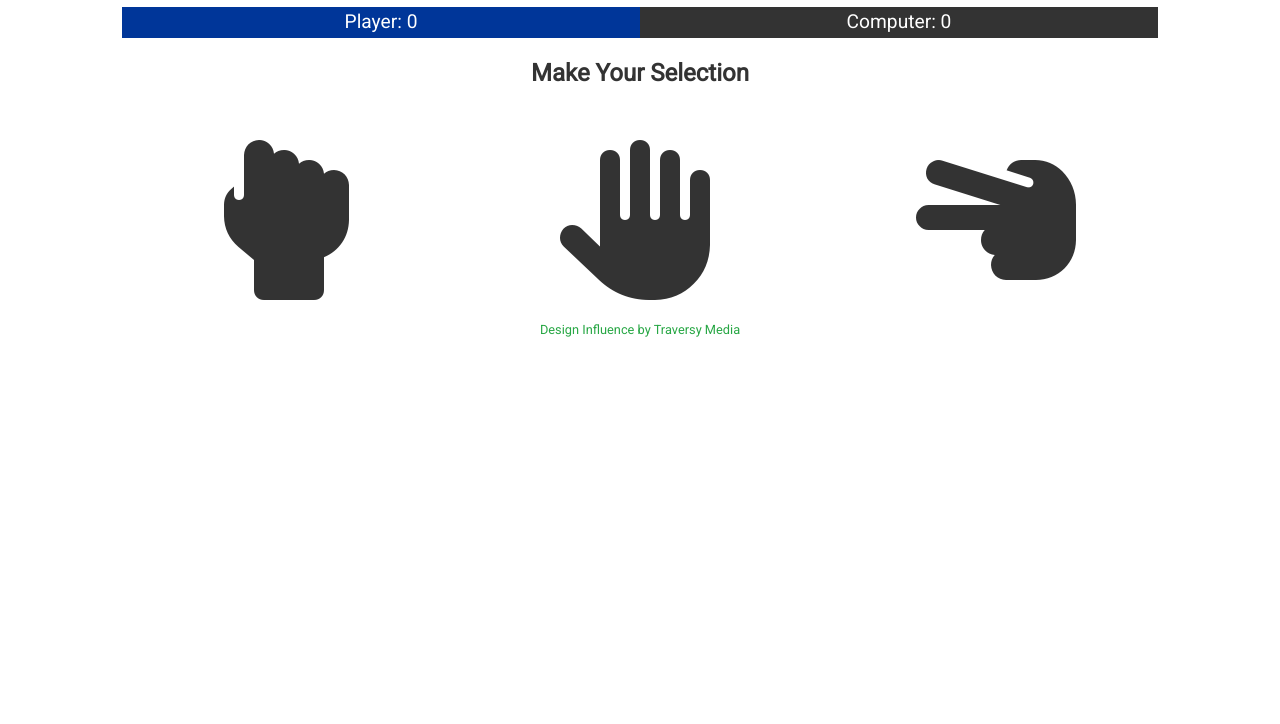
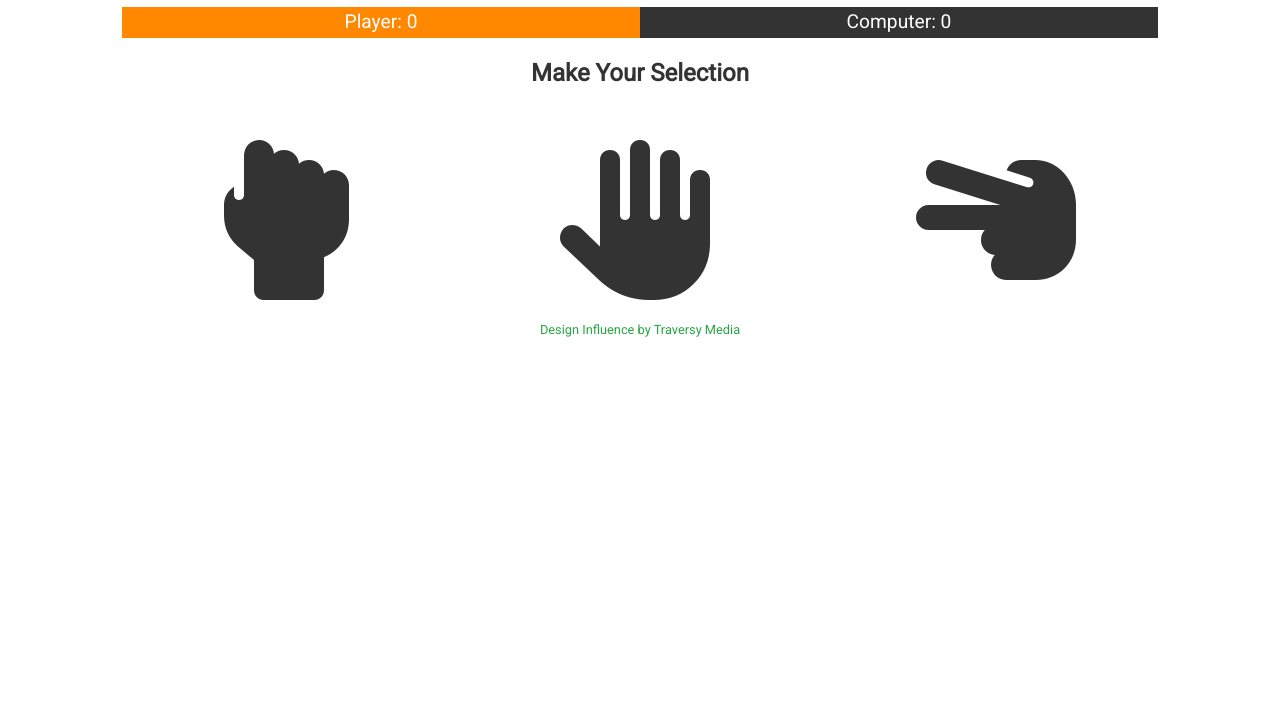
Before and after one commit to wanderer2711/RockPaperScissors, a plain HTML site: page index.html in a window 1280 px wide. Shown: the part 76-800 px from the top of the page. Drawn offline with Linux system fonts and the light colour scheme.

Commit message:
tweaked primary color

```diff
--- a/style.css
+++ b/style.css
@@ -1,7 +1,7 @@
 @import url('https://fonts.googleapis.com/css?family=Roboto');
 
 :root {
-  --primary-color: #003699;
+  --primary-color: #ff8800;
   --dark-color: #333333;
   --light-color: #f4f4f4;
   --lose-color: #dc3545;
```
